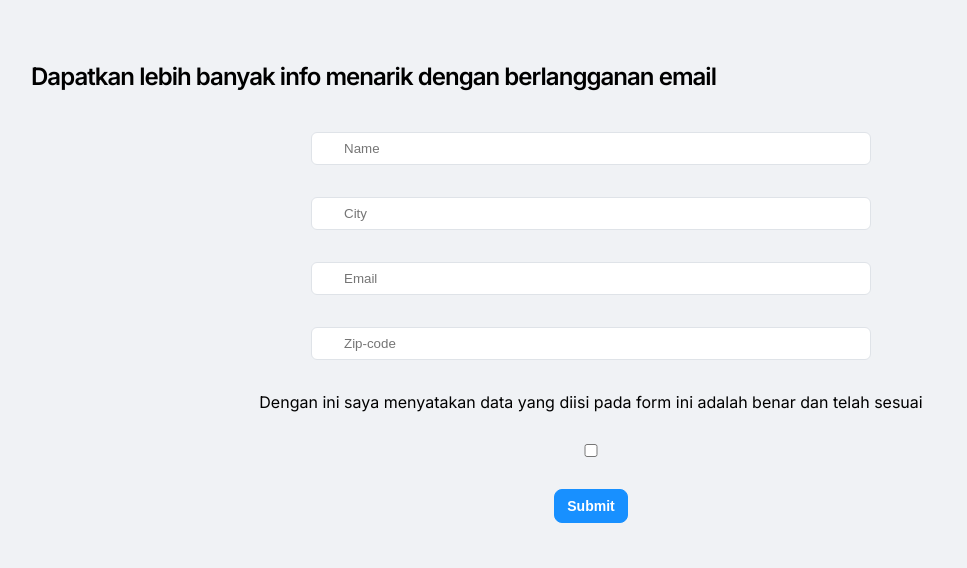
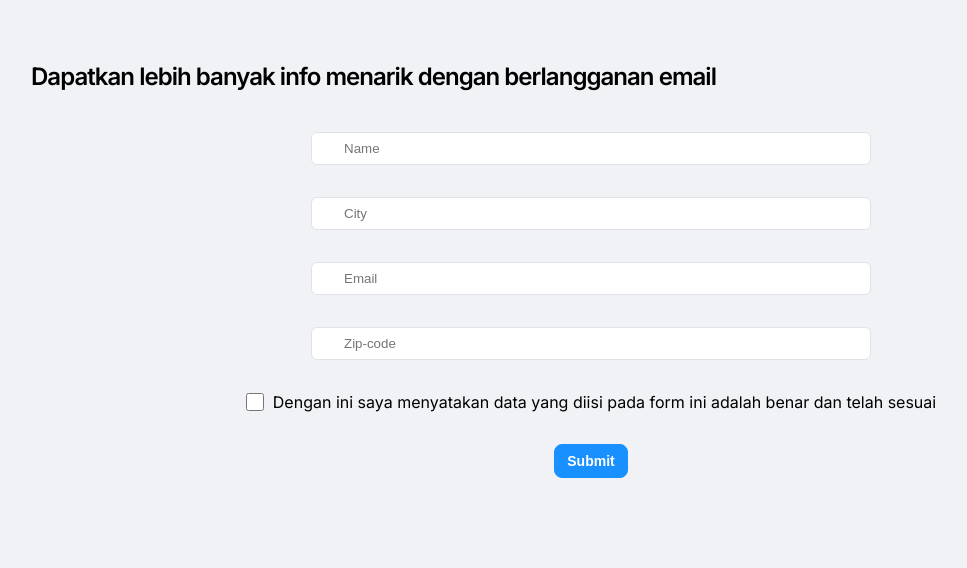
Before and after one commit to ahmadrzq/Skilvul-Web-Challenge, a plain HTML site: page index.html in a window 1280 px wide. Shown: the part 2330-2898 px from the top of the page, without its empty margins (49-1016 px from the left). Drawn offline with Linux system fonts and the light colour scheme.

Commit message:
fix form validation

```diff
--- a/index.html
+++ b/index.html
@@ -263,8 +263,10 @@
             <input class="form__city" type="text" placeholder="City" id="city" >
             <input class="form__email" type="email" placeholder="Email"  id="email">
             <input class="form__phone" type="number" placeholder="Zip-code" id="zip-code" >
-            <label for="" id="check">Dengan ini saya menyatakan data yang diisi pada form ini adalah benar dan telah sesuai</label>
-            <input type="checkbox" id="status">
+            <div class="form__validation">
+                <input type="checkbox" id="status">
+                <label for="" id="check">Dengan ini saya menyatakan data yang diisi pada form ini adalah benar dan telah sesuai</label>
+            </div>
             <button class="btn__submit" type="submit" id="submit-form">Submit</button>
             <div id="warning"></div>
         </d>
--- a/style.css
+++ b/style.css
@@ -309,6 +309,13 @@ img {
   border: 1px solid #dfe3e8;
   background: #fff;
 }
+.form__validation {
+  display: flex;
+}
+#status {
+  width: 18px;
+  margin-right: 9px;
+}
 .btn__submit {
   background: #1890ff;
   padding: 8px 12px;
```
